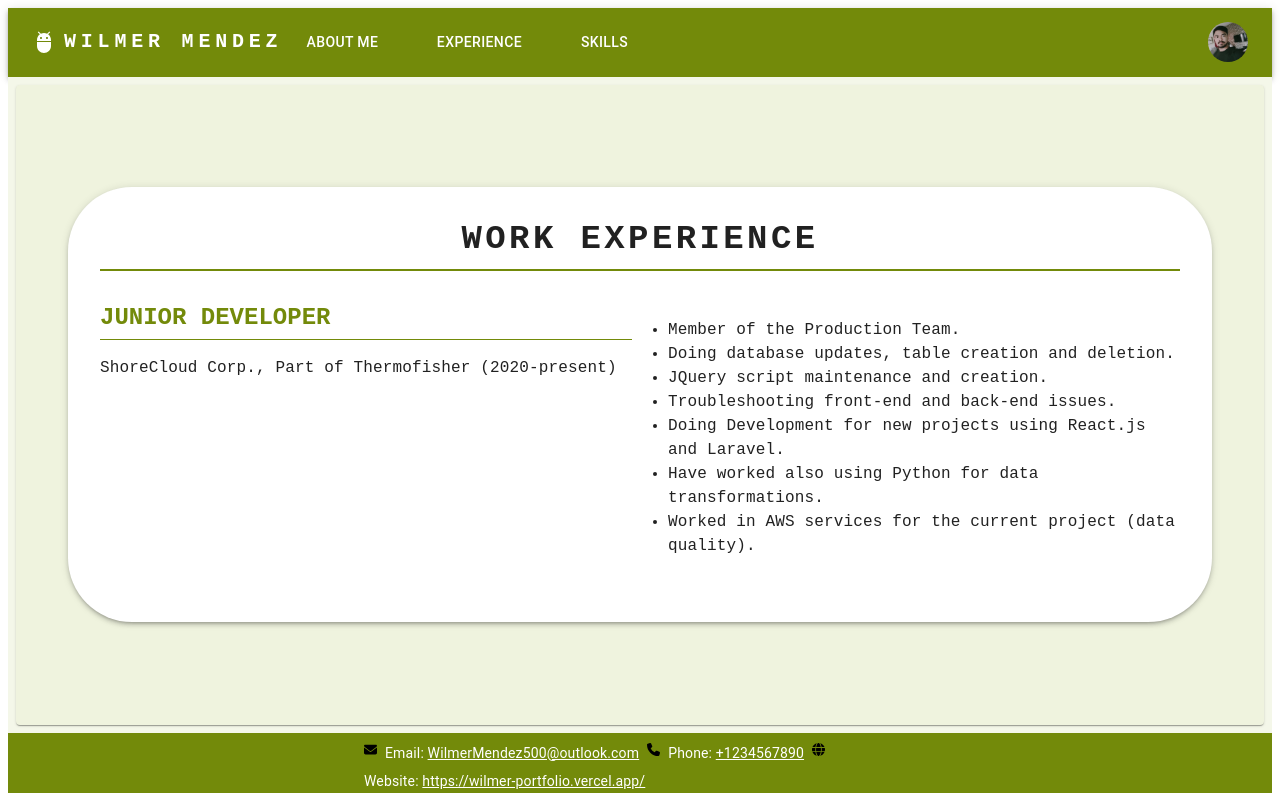
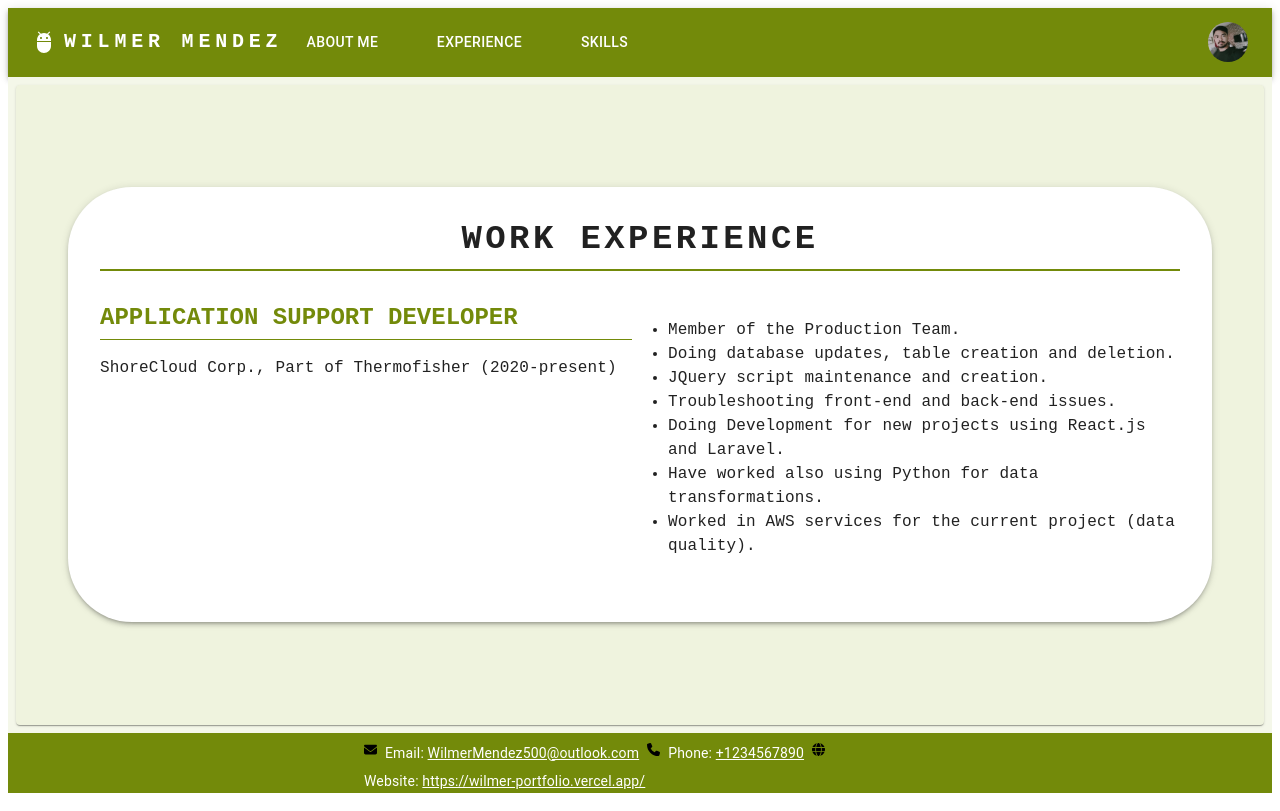
Before and after one commit to wilmermendezcodes/Portfolio, a React (Create React App) app in the folder wilmer-portfolio2/my-app/: page / in a window 1280 px wide. Both pictures are taken after a click on the button "EXPERIENCE". Built offline with nearby package versions, Linux system fonts and the light colour scheme.

Commit message:
"test push"

```diff
--- a/wilmer-portfolio2/my-app/src/components/papercomponents/AboutMe.jsx
+++ b/wilmer-portfolio2/my-app/src/components/papercomponents/AboutMe.jsx
@@ -42,7 +42,7 @@ const AboutMe = () => {
                 textAlign: "center",
               }}
             >
-              Developer
+              Application Support Developer
             </Typography>
           </Grid>
 
@@ -59,7 +59,7 @@ const AboutMe = () => {
                 About Me
               </Typography>
               <Typography variant="body1" sx={{ fontFamily: "monospace" }}>
-                Hi, I am a passionate programmer with four years of experience
+                Hi, I am a passionate programmer with five years of experience
                 in the industry. I graduated in Mechatronics but chose
                 programming as my career because I love coding. My strengths
                 include being a fast learner and highly adaptable to new
--- a/wilmer-portfolio2/my-app/src/components/papercomponents/Experience.jsx
+++ b/wilmer-portfolio2/my-app/src/components/papercomponents/Experience.jsx
@@ -46,7 +46,7 @@ const Experience = () => {
                 paddingBottom: "4px",
               }}
             >
-              Junior Developer
+              Application Support Developer
             </Typography>
             <Typography variant="body1" sx={{ fontFamily: "monospace", marginBottom: 2 }}>
               ShoreCloud Corp., Part of Thermofisher (2020-present)
```
